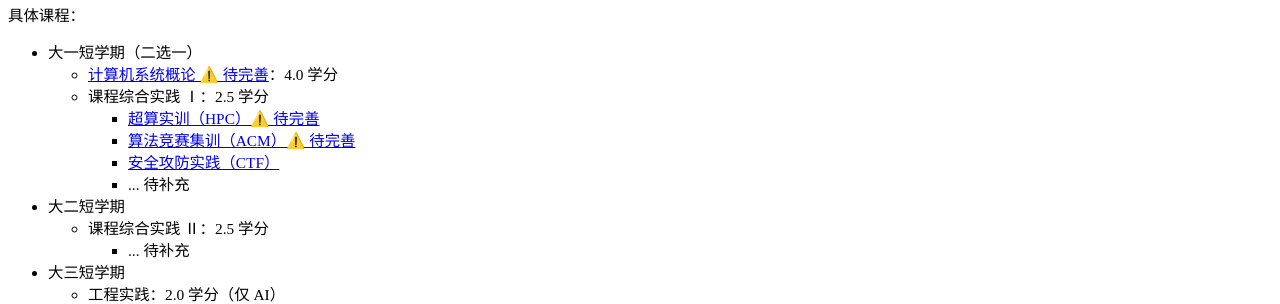
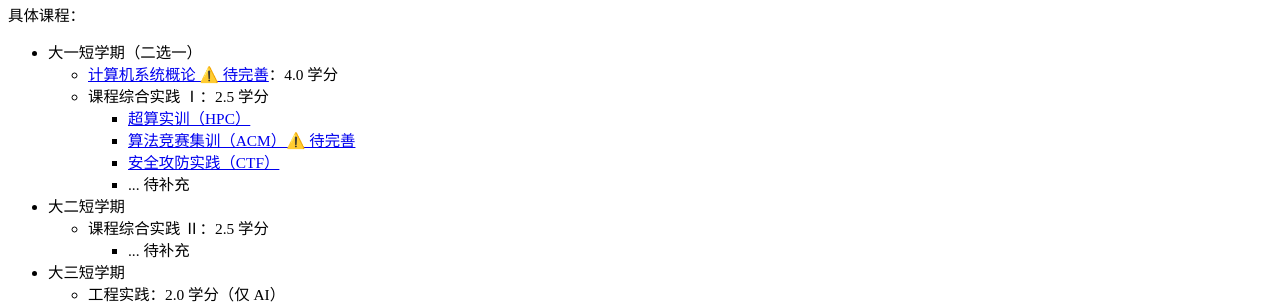
Before and after one commit to ZJU-Turing/TuringCourses, an MkDocs documentation site: the page built from docs/short_term/index.md, in a window 1280 px wide and 900 px high, scrolled down 16805 px. Shown: the part 480-784 px from the top of the window. Built offline with MkDocs 1.6.1 and Material for MkDocs 9.7.7, drawn with Linux system fonts in a browser that asks for light colours; comment, search, counter and statistics services are not loaded.

Commit message:
fix: 移除超算实训的待完善标记

```diff
--- a/docs/short_term/index.md
+++ b/docs/short_term/index.md
@@ -7,7 +7,7 @@
 - 大一短学期（二选一）
     - [计算机系统概论 ⚠️ 待完善](ics/)：4.0 学分
     - 课程综合实践 Ⅰ：2.5 学分
-        - [超算实训（HPC）⚠️ 待完善](hpc/)
+        - [超算实训（HPC）](hpc/)
         - [算法竞赛集训（ACM）⚠️ 待完善](acm/)
         - [安全攻防实践（CTF）](ctf/)
         - ... 待补充
```
